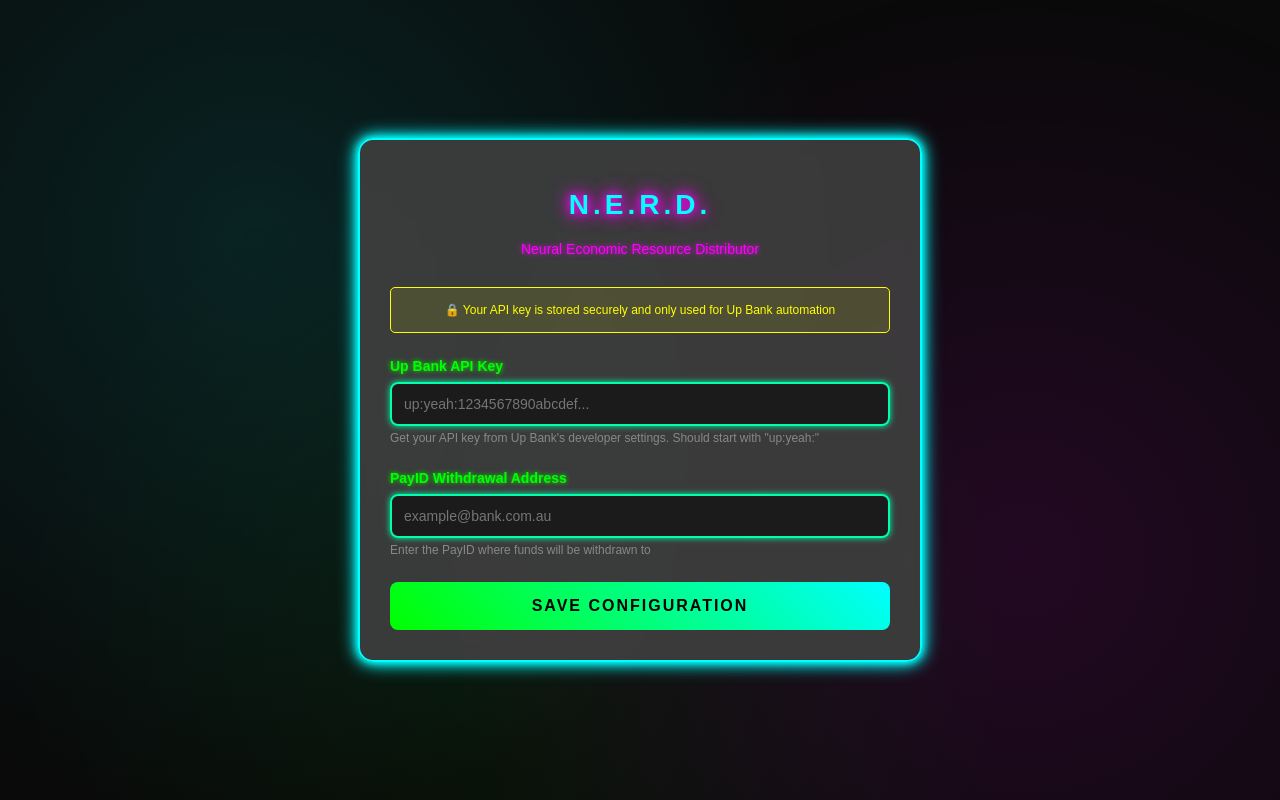
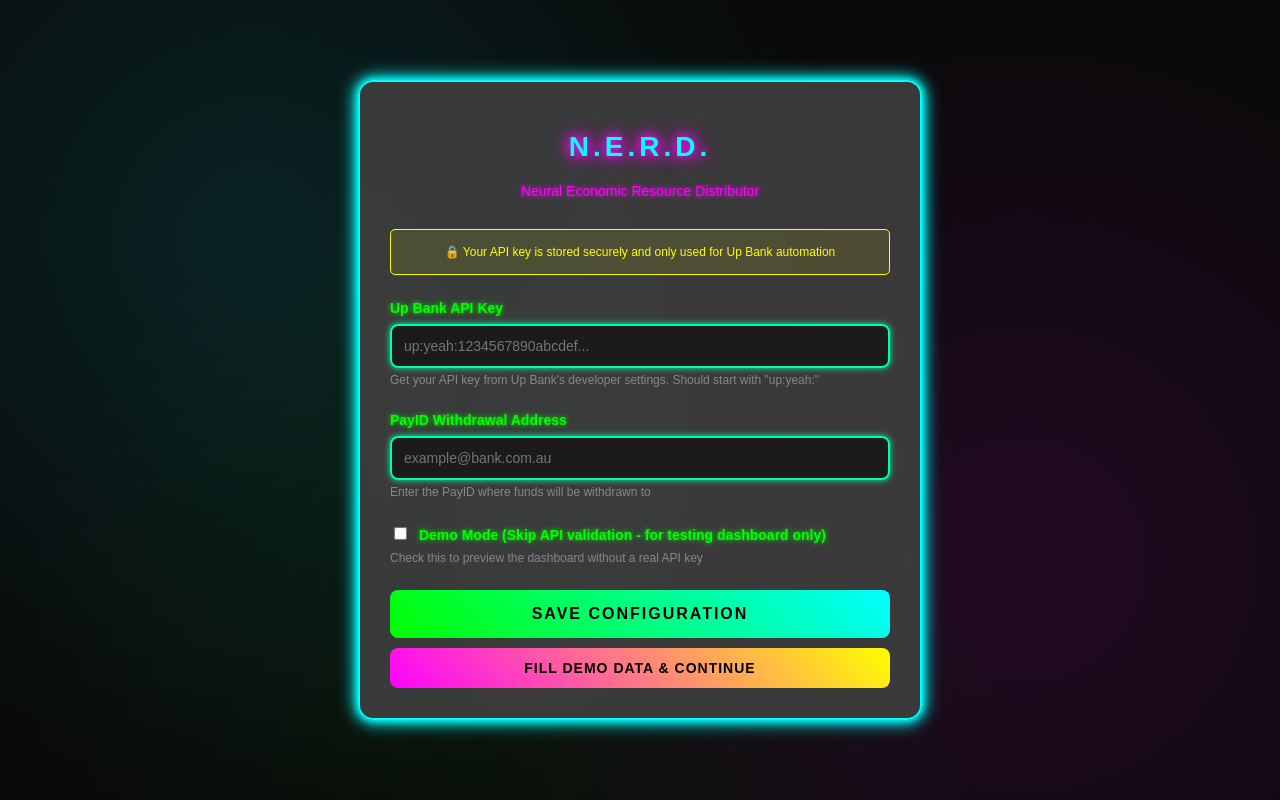
Before and after one commit to xxcxq1e/NERD, a Flask app: page / in a window 1280 px wide. Run offline with Flask 3, Linux system fonts and the light colour scheme; data that the repository does not hold is empty.

Commit message:
Assistant checkpoint: Add demo mode to bypass API validation
Assistant generated file changes:
- main.py: Add bypass option for API validation
- templates/setup.html: Add demo mode option and example inputs, Add demo button styling, Add demo mode JavaScript functionality

---

User prompt:

Invalid API key - Not authorized. Check your Up Bank API key.
Up Bank API Key
I just want to be able to input something so I can just go to the next dashboard and just view it or make sure it's all what I want it to be

Replit-Commit-Author: Assistant
Replit-Commit-Session-Id: cac9de63-7cd3-4fab-9e4e-53c463574531

```diff
--- a/main.py
+++ b/main.py
@@ -725,30 +725,36 @@ def save_config():
         if '@' not in payid_address or '.' not in payid_address:
             return jsonify({'status': 'error', 'message': 'Invalid PayID format. Must be a valid email address.'})
 
-        # Test the API key by trying to get accounts
-        try:
-            headers = {"Authorization": f"Bearer {api_key}"}
-            response = requests.get("https://api.up.com.au/api/v1/accounts", headers=headers, timeout=10)
+        # Check if this is a demo/test mode (bypass validation)
+        bypass_validation = data.get('bypass_validation', False)
 
-            if response.status_code != 200:
-                error_msg = "Invalid API key - Authentication failed"
-                if response.status_code == 401:
-                    error_msg = "Invalid API key - Not authorized. Check your Up Bank API key."
-                elif response.status_code == 403:
-                    error_msg = "API key lacks required permissions"
-                return jsonify({'status': 'error', 'message': error_msg})
+        if not bypass_validation:
+            # Test the API key by trying to get accounts
+            try:
+                headers = {"Authorization": f"Bearer {api_key}"}
+                response = requests.get("https://api.up.com.au/api/v1/accounts", headers=headers, timeout=10)
 
-            # Check if response has expected data structure
-            api_data = response.json()
-            if 'data' not in api_data:
-                return jsonify({'status': 'error', 'message': 'API key valid but unexpected response format'})
+                if response.status_code != 200:
+                    error_msg = "Invalid API key - Authentication failed"
+                    if response.status_code == 401:
+                        error_msg = "Invalid API key - Not authorized. Check your Up Bank API key."
+                    elif response.status_code == 403:
+                        error_msg = "API key lacks required permissions"
+                    return jsonify({'status': 'error', 'message': error_msg})
 
-        except requests.exceptions.Timeout:
-            return jsonify({'status': 'error', 'message': 'API connection timeout. Please try again.'})
-        except requests.exceptions.ConnectionError:
-            return jsonify({'status': 'error', 'message': 'Unable to connect to Up Bank API. Check internet connection.'})
-        except Exception as e:
-            return jsonify({'status': 'error', 'message': f'API validation failed: {str(e)}'})
+                # Check if response has expected data structure
+                api_data = response.json()
+                if 'data' not in api_data:
+                    return jsonify({'status': 'error', 'message': 'API key valid but unexpected response format'})
+
+            except requests.exceptions.Timeout:
+                return jsonify({'status': 'error', 'message': 'API connection timeout. Please try again.'})
+            except requests.exceptions.ConnectionError:
+                return jsonify({'status': 'error', 'message': 'Unable to connect to Up Bank API. Check internet connection.'})
+            except Exception as e:
+                return jsonify({'status': 'error', 'message': f'API validation failed: {str(e)}'})
+        else:
+            print("🔧 Demo mode - Bypassing API validation")
 
         # Update global variables
         global UP_API_KEY
--- a/templates/setup.html
+++ b/templates/setup.html
@@ -118,6 +118,25 @@
             cursor: not-allowed;
             box-shadow: none;
         }
+        .demo-btn {
+            width: 100%;
+            padding: 12px;
+            background: linear-gradient(45deg, #ff00ff, #ffff00);
+            border: none;
+            border-radius: 8px;
+            color: #000000;
+            font-size: 14px;
+            font-weight: bold;
+            cursor: pointer;
+            transition: all 0.3s;
+            text-transform: uppercase;
+            letter-spacing: 1px;
+            margin-top: 10px;
+        }
+        .demo-btn:hover {
+            background: linear-gradient(45deg, #ffff00, #ff00ff);
+            box-shadow: 0 0 15px #ff00ff;
+        }
         .help-text {
             font-size: 12px;
             color: #888;
@@ -184,8 +203,20 @@
                 <div class="help-text">Enter the PayID where funds will be withdrawn to</div>
             </div>
 
+            <div class="form-group">
+                <label>
+                    <input type="checkbox" id="demoMode" style="margin-right: 8px;">
+                    Demo Mode (Skip API validation - for testing dashboard only)
+                </label>
+                <div class="help-text">Check this to preview the dashboard without a real API key</div>
+            </div>
+
             <button type="submit" class="save-btn" id="saveBtn">
                 Save Configuration
+            </button>
+
+            <button type="button" class="demo-btn" id="demoBtn">
+                Fill Demo Data & Continue
             </button>
 
             <div class="loading" id="loading">
@@ -195,11 +226,20 @@
     </div>
 
     <script>
+        // Fill demo data button
+        document.getElementById('demoBtn').addEventListener('click', function() {
+            document.getElementById('apiKey').value = 'up:yeah:demo1234567890abcdef1234567890abcdef1234567890abcdef1234567890abcdef';
+            document.getElementById('payidAddress').value = 'demo@example.com.au';
+            document.getElementById('demoMode').checked = true;
+            showStatus('✅ Demo data filled! Click "Save Configuration" to continue', 'success');
+        });
+
         document.getElementById('setupForm').addEventListener('submit', async function(e) {
             e.preventDefault();
 
             const apiKey = document.getElementById('apiKey').value.trim();
             const payidAddress = document.getElementById('payidAddress').value.trim();
+            const demoMode = document.getElementById('demoMode').checked;
             const saveBtn = document.getElementById('saveBtn');
             const loading = document.getElementById('loading');
             const statusMessage = document.getElementById('statusMessage');
@@ -219,6 +259,10 @@
             loading.style.display = 'block';
             statusMessage.style.display = 'none';
 
+            if (demoMode) {
+                loading.textContent = '🎭 Setting up demo mode...';
+            }
+
             try {
                 const response = await fetch('/api/save_config', {
                     method: 'POST',
@@ -227,14 +271,18 @@
                     },
                     body: JSON.stringify({
                         api_key: apiKey,
-                        payid_address: payidAddress
+                        payid_address: payidAddress,
+                        bypass_validation: demoMode
                     })
                 });
 
                 const result = await response.json();
 
                 if (result.status === 'success') {
-                    showStatus('✅ Configuration saved successfully! Redirecting to dashboard...', 'success');
+                    const message = demoMode ?
+                        '✅ Demo mode activated! Redirecting to dashboard...' :
+                        '✅ Configuration saved successfully! Redirecting to dashboard...';
+                    showStatus(message, 'success');
                     setTimeout(() => {
                         window.location.href = '/dashboard';
                     }, 2000);
```
